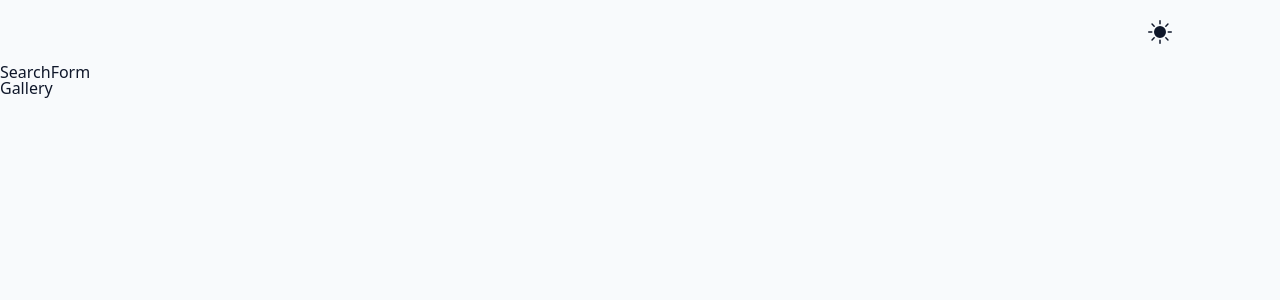
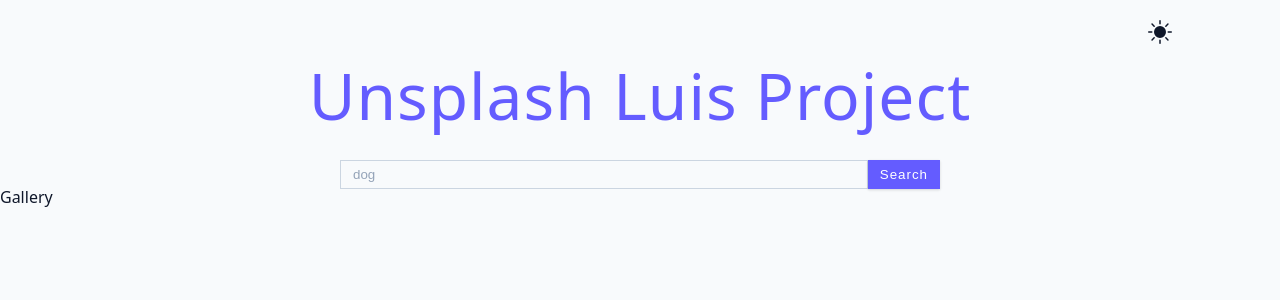
Before and after one commit to luiznaiper/Unsplash-Image-Project, a React (Vite) app: page / in a window 1280 px wide. Shown: the top 300 px of the page. Built offline with nearby package versions, Linux system fonts and the light colour scheme.

Commit message:
:construction: Add search input main functionallity

```diff
--- a/src/SearchForm.tsx
+++ b/src/SearchForm.tsx
@@ -1,5 +1,26 @@
 const SearchForm = () => {
-  return <div>SearchForm</div>
+  const handleSubmit = (e) => {
+    e.preventDefault()
+    const searchValue = e.target.elements.search.value
+    if (!searchValue) return
+    console.log(searchValue)
+  }
+  return (
+    <section>
+      <h1 className="title">Unsplash Luis Project</h1>
+      <form className="search-form" onSubmit={handleSubmit}>
+        <input
+          type="text"
+          className="form-input search-input"
+          name="search"
+          placeholder="dog"
+        />
+        <button type="submit" className="btn">
+          search
+        </button>
+      </form>
+    </section>
+  )
 }
 
 export default SearchForm
--- a/src/context.tsx
+++ b/src/context.tsx
@@ -25,7 +25,6 @@
     setIsDarkTheme(newDarkTheme)
     const body = document.querySelector('body')
     body?.classList.toggle('dark-theme', newDarkTheme)
-    console.log(body)
   }
 
   return (
--- a/src/index.css
+++ b/src/index.css
@@ -69,12 +69,12 @@
     background-color 0.3s ease-in-out;
 }
 
-/* @media (prefers-color-scheme: dark) {
+@media (prefers-color-scheme: dark) {
   :root {
     --textColor: var(--dark-mode-text-color);
     --backgroundColor: var(--dark-mode-bg-color);
   }
-} */
+}
 
 .dark-theme {
   --textColor: var(--dark-mode-text-color);
```
